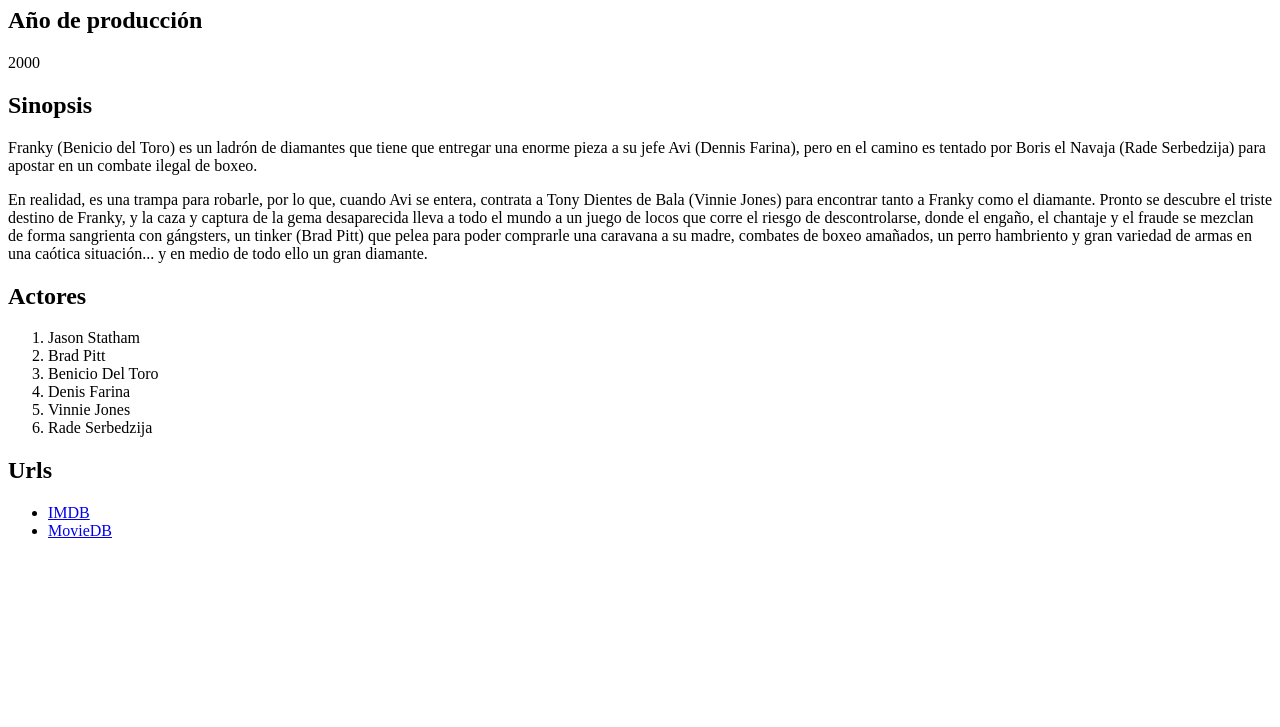
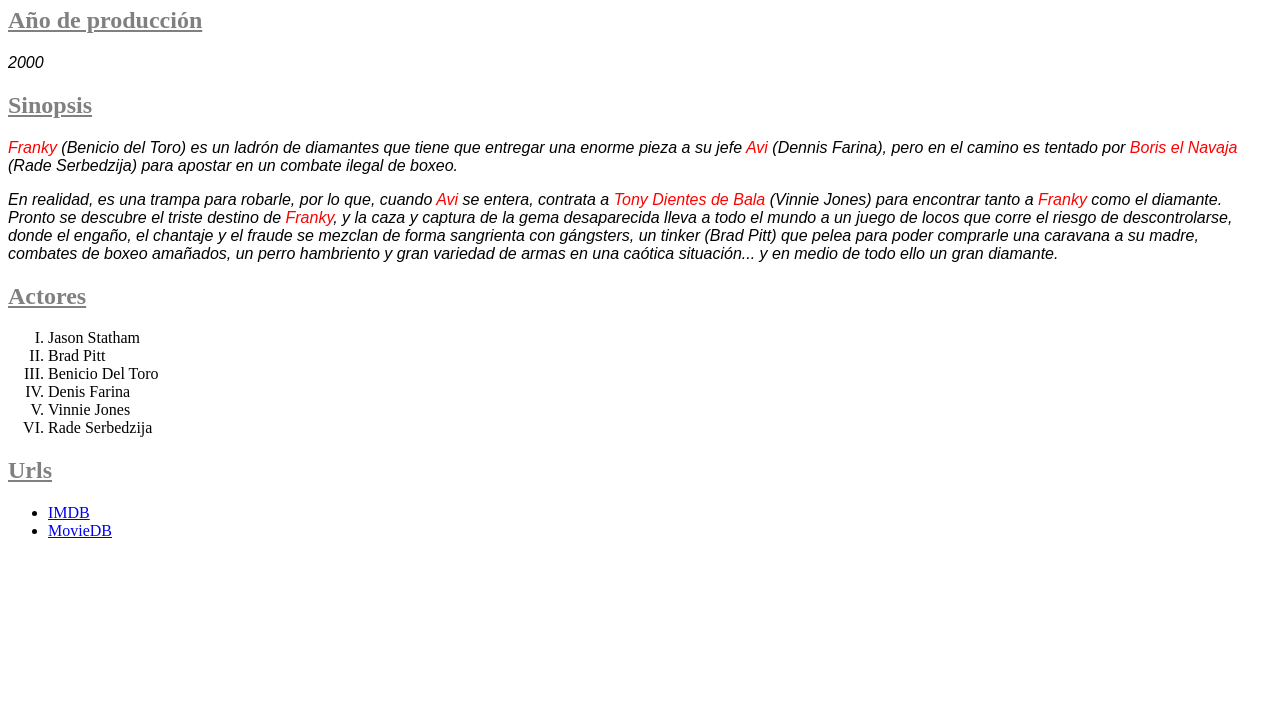
Before and after one commit to CristianITB/CristianJimenezExCSS, a plain HTML site: page index.html in a window 1280 px wide. Shown: the part 73-800 px from the top of the page. Drawn offline with Linux system fonts and the light colour scheme.

Commit message:
Update index.html

```diff
--- a/index.html
+++ b/index.html
@@ -4,7 +4,7 @@
 <head>
     <meta charset="UTF-8">
     <title>Snatch (porcs i diamants)</title>
-    <link rel="stylesheet" href="CSS/Ex2.css">
+    <link rel="stylesheet" href="Ex01.css">
 </head>
 
 <body>
```
